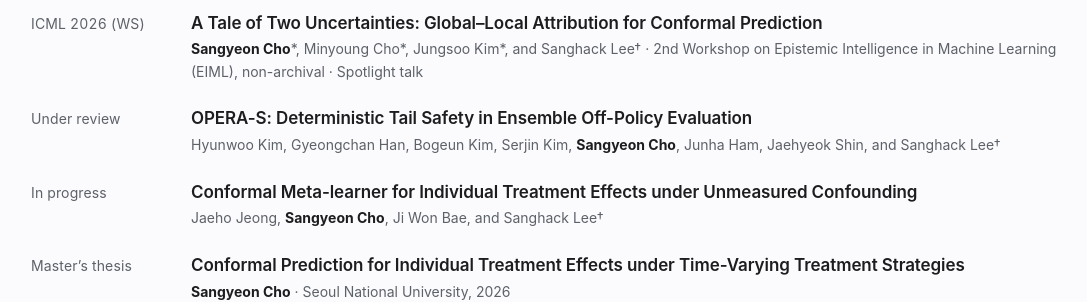
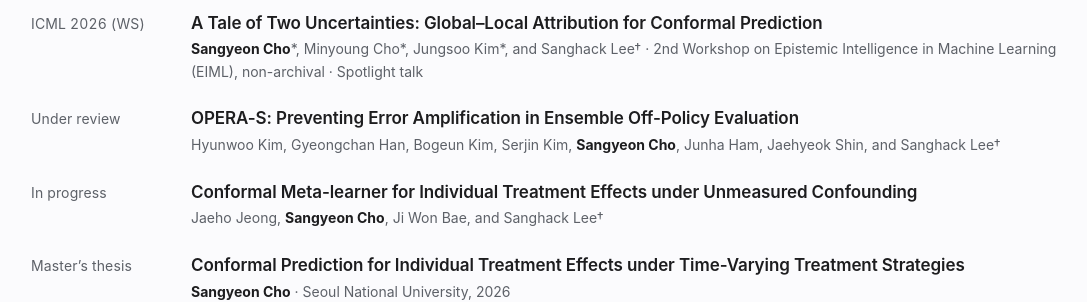
Before and after one commit to csymhph/csymhph.github.io, a Jekyll site: the page built from index.md, in a window 1280 px wide and 900 px high, scrolled down 1606 px. Shown: the part 152-454 px from the top of the window, without its empty margins (84-1171 px from the left). Built offline with Jekyll 4.4.1, drawn with Linux system fonts in a browser that asks for light colours.

Commit message:
Align the OPERA-S title and downloadable CV with the renamed manuscript.

```diff
--- a/design-demo/m4.2-rebuild/index.html
+++ b/design-demo/m4.2-rebuild/index.html
@@ -581,7 +581,7 @@
           <li class="record">
             <span class="record-date">Under review</span>
             <div class="record-copy">
-              <h3>OPERA-S: Deterministic Tail Safety in Ensemble Off-Policy
+              <h3>OPERA-S: Preventing Error Amplification in Ensemble Off-Policy
                 Evaluation</h3>
               <p>Hyunwoo Kim, Gyeongchan Han, Bogeun Kim, Serjin Kim, Sangyeon
                 Cho, Junha Ham, Jaehyeok Shin, and Sanghack Lee†</p>
--- a/design-demo/m4.2-rebuild/variant-pre-decision-framing.html
+++ b/design-demo/m4.2-rebuild/variant-pre-decision-framing.html
@@ -592,7 +592,7 @@
           <li class="record">
             <span class="record-date">Under review</span>
             <div class="record-copy">
-              <h3>OPERA-S: Deterministic Tail Safety in Ensemble Off-Policy
+              <h3>OPERA-S: Preventing Error Amplification in Ensemble Off-Policy
                 Evaluation</h3>
               <p>Hyunwoo Kim, Gyeongchan Han, Bogeun Kim, Serjin Kim, Sangyeon
                 Cho, Junha Ham, Jaehyeok Shin, and Sanghack Lee†</p>
--- a/index.md
+++ b/index.md
@@ -110,7 +110,7 @@ permalink: /
       <li class="record">
         <span class="record-date">Under review</span>
         <div class="record-copy">
-          <h3>OPERA-S: Deterministic Tail Safety in Ensemble Off-Policy Evaluation</h3>
+          <h3>OPERA-S: Preventing Error Amplification in Ensemble Off-Policy Evaluation</h3>
           <p>Hyunwoo Kim, Gyeongchan Han, Bogeun Kim, Serjin Kim, <strong>Sangyeon Cho</strong>, Junha Ham, Jaehyeok Shin, and Sanghack Lee†</p>
         </div>
       </li>
```
Also changed, not shown: 1 other file.
